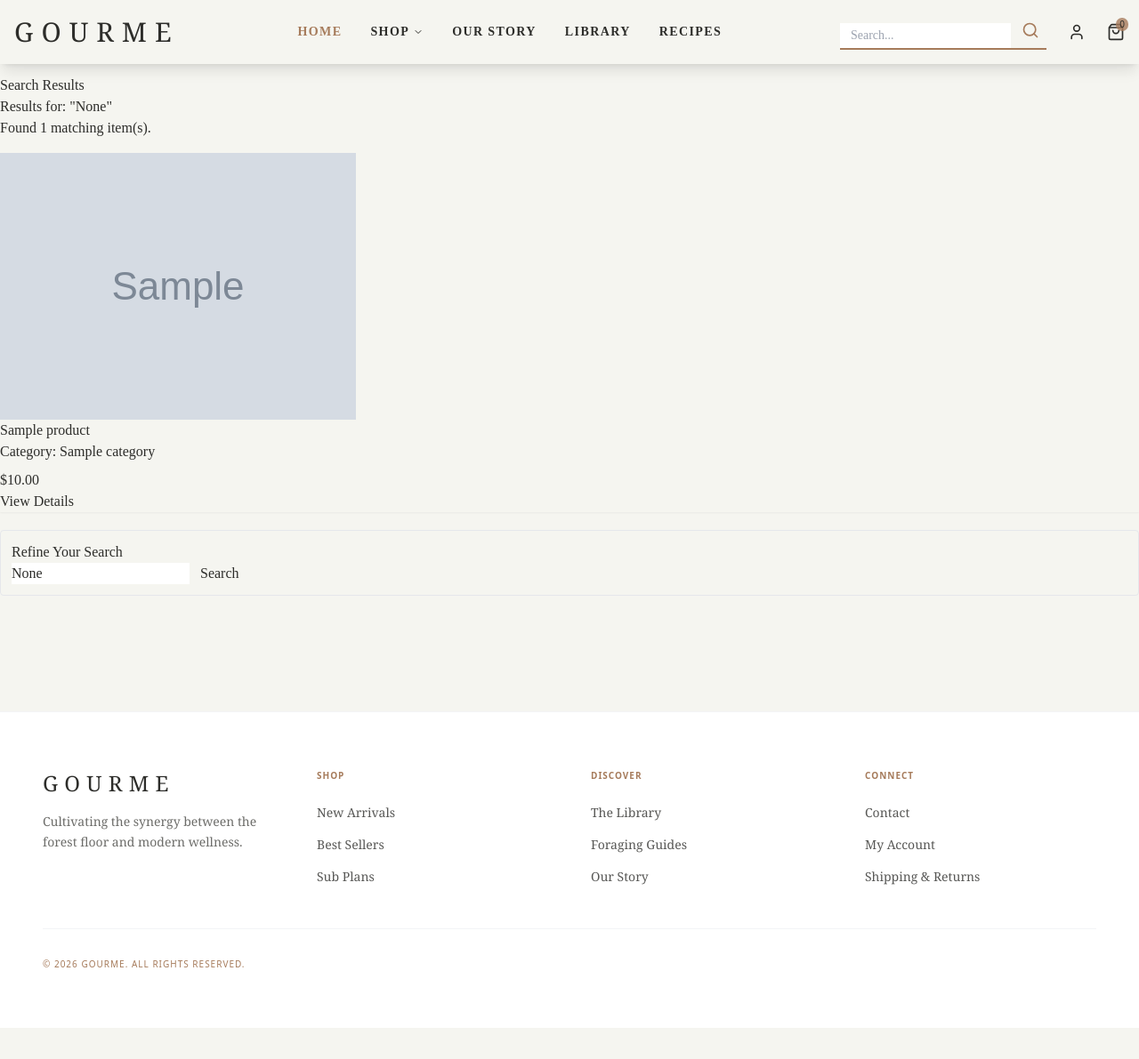
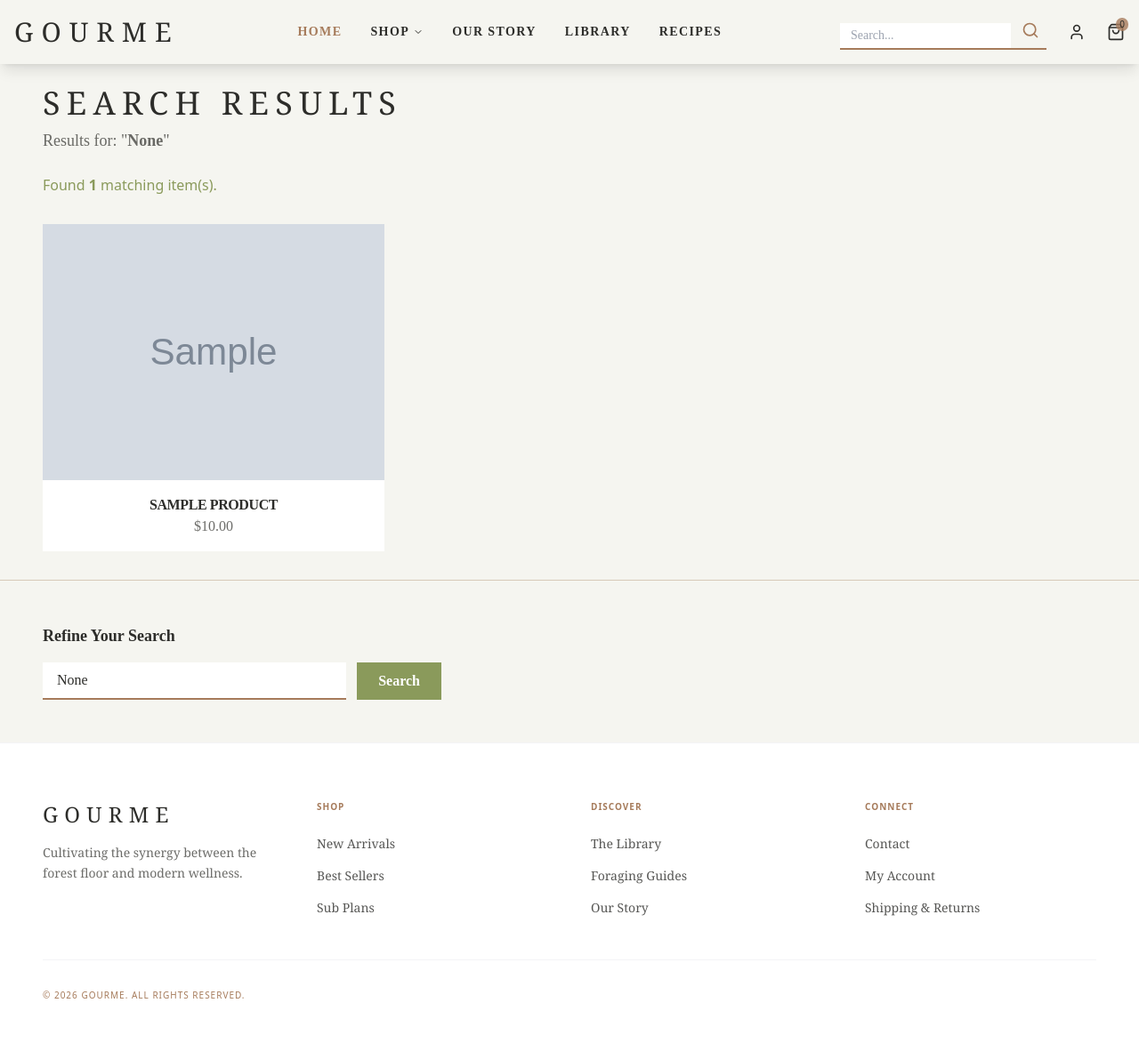
Before and after one commit to sairam-git-09/Gourme_Mushrooms, a Django app: page /search/ in a window 1280 px wide. Shown: the whole page at 89% size. Before the commit the page ends 1156 px from the top, so only its background shows below. Run offline with Django 5.2, Linux system fonts and the light colour scheme; tables that the repository leaves empty hold one stand-in row (values such as "Sample post"); grey boxes marked "Sample" are stand-in pictures; some libraries are stand-ins or nearby versions.

Commit message:
refactor: update search results UI to match inventory layout with Tailwind grid

```diff
--- a/templates/search_results.html
+++ b/templates/search_results.html
@@ -3,47 +3,55 @@
 {% block title %}Search Results for "{{ query }}"{% endblock %}
 
 {% block content %}
-<div class="container mt-5">
-    <h1>Search Results</h1>
-    <h2>Results for: "<span id="search-query">{{ query }}</span>"</h2>
+<div class="px-12 py-8">
+    <h1 class="text-4xl font-serif tracking-[0.2em] uppercase mb-2 text-[#2D2D2A]">Search Results</h1>
+    <h2 class="text-lg text-[#2D2D2A]/70 mb-6">Results for: "<span id="search-query" class="font-semibold">{{ query }}</span>"</h2>
 
     {% if products %}
-        <p class="text-success mb-4">Found {{ products|length }} matching item(s).</p>
+        <p class="text-[#8A9A5B] mb-8 font-sans">Found <span class="font-semibold">{{ products|length }}</span> matching item(s).</p>
 
-        <!-- Product Grid/List -->
-        <div class="row row-cols-1 row-cols-md-3 g-4" id="product-results-grid">
+        <!-- Product Grid - Matches inventory layout -->
+        <div class="grid grid-cols-1 md:grid-cols-3 gap-x-4 gap-y-16" id="product-results-grid">
             {% for product in products %}
-                <div class="col">
-                    <div class="card h-100 shadow-sm product-card">
-                        {% if product.primary_image %}
-                            <img src="{{ product.primary_image.url }}" class="card-img-top" alt="{{ product.name }}">
-                        {% endif %}
-                        <div class="card-body d-flex flex-column">
-                            <h5 class="card-title">{{ product.name }}</h5>
-                            <p class="card-text text-muted mb-2">Category: {{ product.category.title|default:"N/A" }}</p>
-                            <p class="fs-4 fw-bold text-primary">${{ product.price }}</p>
-                            <!-- Add a button here that links to the individual product page if available -->
-                            <a href="#" class="btn btn-sm btn-outline-primary mt-auto">View Details</a>
-                        </div>
-                    </div>
+            <div class="group relative overflow-hidden bg-white">
+                <!-- Primary Image -->
+                {% if product.primary_image %}
+                <img src="{{ product.primary_image.url }}" class="w-full transition-opacity duration-500 group-hover:opacity-0" alt="{{ product.name }}">
+                {% else %}
+                <div class="w-full aspect-square bg-gray-100 flex items-center justify-center transition-opacity duration-500 group-hover:opacity-0">No Primary</div>
+                {% endif %}
+
+                <!-- Hover Image -->
+                {% if product.hover_image %}
+                <img src="{{ product.hover_image.url }}" class="absolute top-0 left-0 w-full opacity-0 transition-opacity duration-500 group-hover:opacity-100" alt="{{ product.name }} Hover">
+                {% else %}
+                <div class="absolute top-0 left-0 w-full aspect-square bg-gray-200 opacity-0 flex items-center justify-center transition-opacity duration-500 group-hover:opacity-100">No Hover</div>
+                {% endif %}
+
+                <div class="p-4 text-center">
+                    <p class="font-bold uppercase tracking-tight text-[#2D2D2A]">{{ product.name }}</p>
+                    <p class="text-[#2D2D2A]/70">${{ product.price }}</p>
                 </div>
+            </div>
             {% endfor %}
         </div>
 
     {% else %}
-        <div class="alert alert-warning text-center" role="alert">
-            No products found matching the query "{{ query }}". Try a different term.
+        <div class="bg-[#D7C9B8]/20 border border-[#D7C9B8] rounded-lg p-8 text-center">
+            <p class="text-[#2D2D2A] text-lg">No products found matching the query "<span class="font-semibold">{{ query }}</span>". Try a different term.</p>
         </div>
     {% endif %}
 </div>
 
 <!-- Simple Search Form to allow refinement on the results page -->
-<div class="container mt-5 mb-5 p-3 border rounded bg-light">
-    <h5>Refine Your Search</h5>
-    <form action="{% url 'search' %}" method="GET" class="d-flex">
-        <input type="text" name="q" class="form-control me-2" placeholder="Enter new search term..." value="{{ query }}">
-        <button type="submit" class="btn btn-primary">Search</button>
-    </form>
+<div class="px-12 py-12 bg-[#F5F5F0] border-t border-[#D7C9B8]">
+    <div class="max-w-md">
+        <h3 class="text-lg font-bold text-[#2D2D2A] mb-4">Refine Your Search</h3>
+        <form action="{% url 'search' %}" method="GET" class="flex flex-col sm:flex-row gap-3">
+            <input type="text" name="q" class="flex-grow px-4 py-2 border-b-2 border-[#A67B5B] focus:border-[#8A9A5B] outline-none text-[#2D2D2A] transition duration-300" placeholder="Enter new search term..." value="{{ query }}">
+            <button type="submit" class="px-6 py-2 bg-[#8A9A5B] text-white font-semibold hover:bg-[#7A8A4B] transition duration-300">Search</button>
+        </form>
+    </div>
 </div>
 
 {% endblock %}
```
